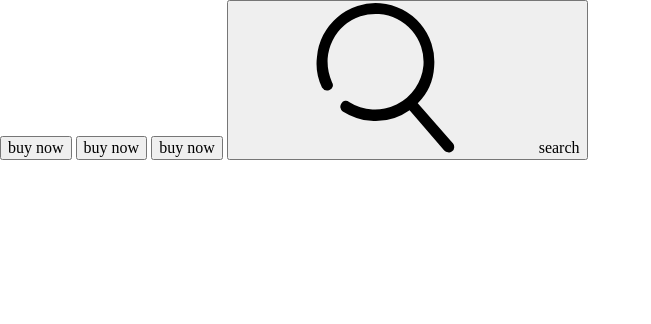
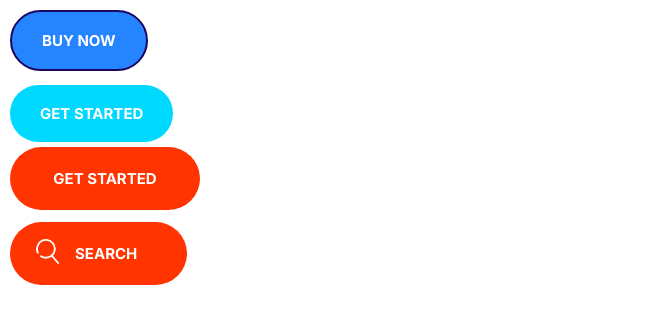
Before and after one commit to TwoEyeSea/Moshify-Repo, a plain HTML site: page index.html in a window 1280 px wide. Shown: the whole page, without its empty margins (0-651 px from the left). Drawn offline with nearby package versions, Linux system fonts and the light colour scheme.

Commit message:
Changes to button markup components

```diff
--- a/index.html
+++ b/index.html
@@ -8,15 +8,15 @@
     <link rel="preconnect" href="https://fonts.googleapis.com" />
     <link rel="preconnect" href="https://fonts.gstatic.com" crossorigin />
     <link href="https://fonts.googleapis.com/css2?family=Inter:wght@400;700&display=swap" rel="stylesheet" />
-    <link rel="stylesheet" href="/Build Moshify/CSS/normalize.css" />
-    <link rel="stylesheet" href="/Build Moshify/CSS/styles.css" />
+    <link rel="stylesheet" href="/CSS/normalize.css" />
+    <link rel="stylesheet" href="/CSS/styles.css" />
   </head>
   <body>
-    <button class="button bttn--primary">buy now</button>
-    <button class="button bttn--clear">buy now</button>
-    <button class="button bttn--accent">buy now</button>
+    <div class="btn--container"><button class="btn btn--primary">buy now</button></div>
+    <div class="btn--secondaryContainer"><button class="btn btn--secondary">get started</button></div>
+    <div class="btn--container"><button class="btn btn--accent">get started</button></div>
 
-    <button class="button bttn--search">
+    <button class="btn btn--search btn--accent">
       <span>
         <svg class="icon icon--search">
           <use xlink:href="images/sprite.svg#search"></use>
```
